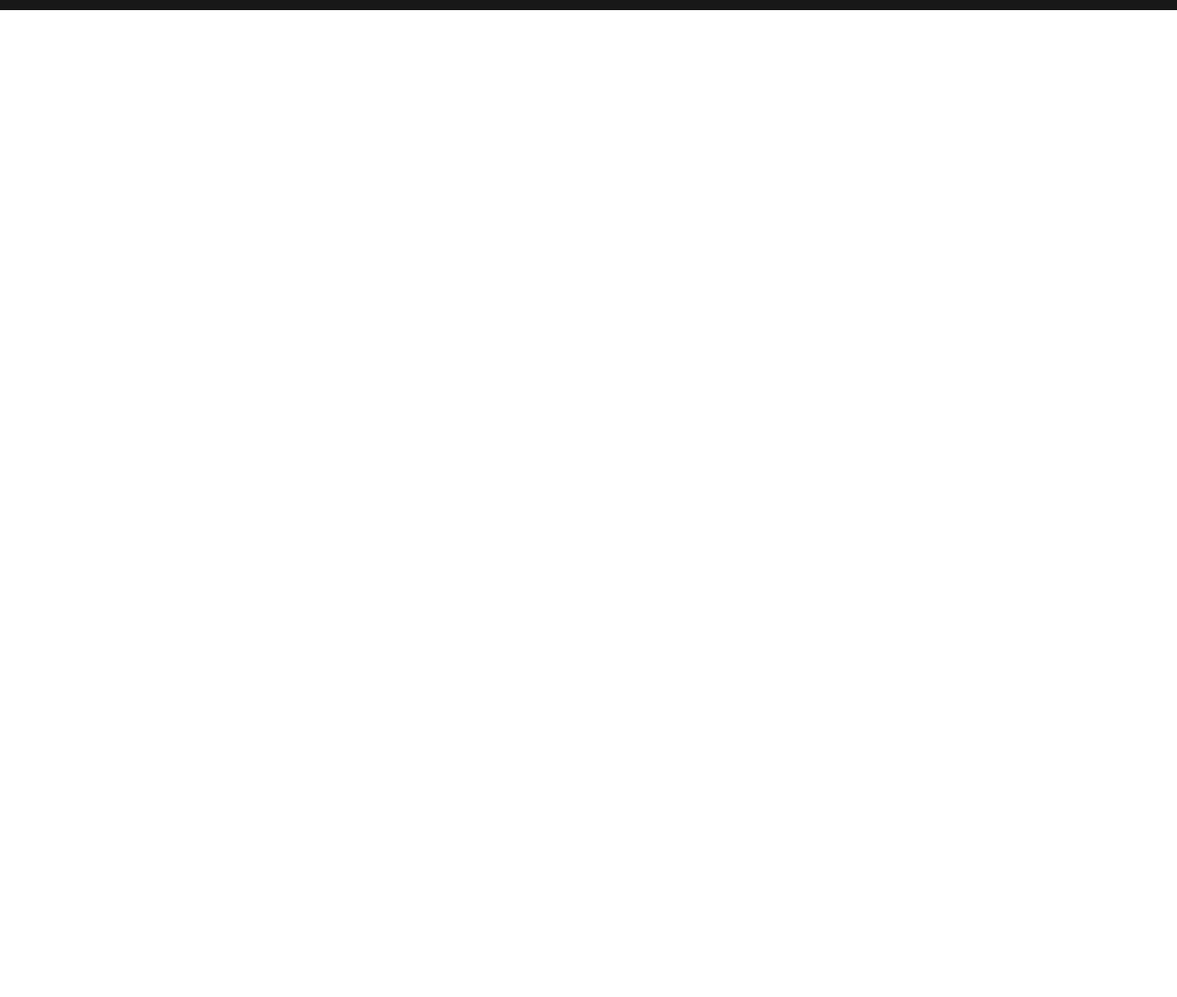
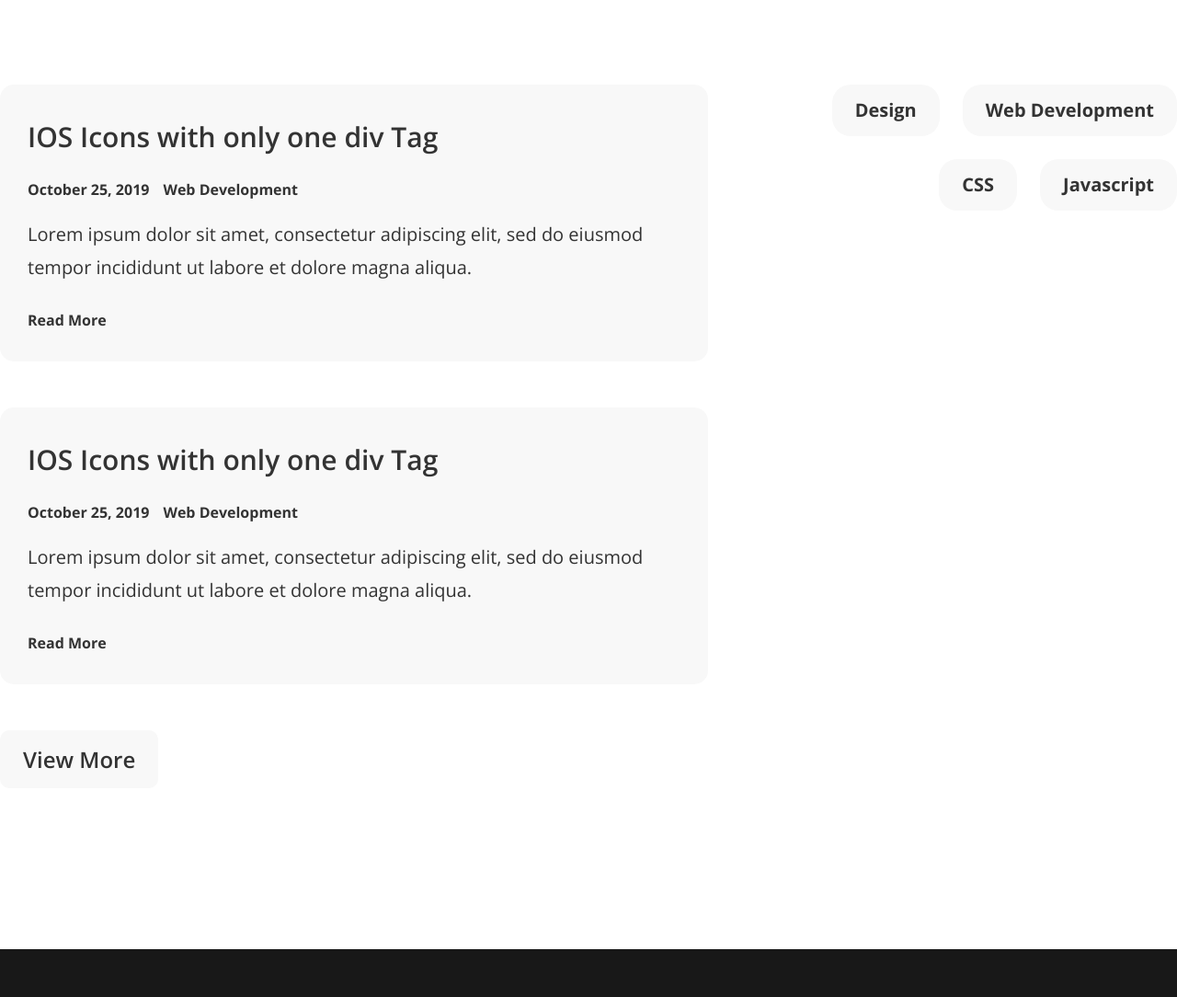
Before and after one commit to shubhsheth/iamshubh, a Gatsby site: page / in a window 1280 px wide. Shown: the part 1966-3050 px from the top of the page at 92% size. Before the commit the page ends 1977 px from the top, so only its background shows below. Built offline with nearby package versions, Linux system fonts and the light colour scheme; Gatsby itself is replaced by a stand-in of ours.

Commit message:
Added Latest Posts Section

```diff
--- /dev/null
+++ b/src/components/posts/posts.css
@@ -0,0 +1,96 @@
+.latest-posts {
+    padding: 175px 0;
+}
+
+.latest-posts .container {
+    display: grid;
+    grid-template-areas: "heading heading"
+                         "posts categories";
+    grid-template-columns: 3fr 1.5fr;
+    column-gap: 125px;
+}
+
+.latest-posts .section-heading {
+    grid-area: heading;
+    margin-bottom: 95px;
+}
+
+.latest-posts .posts {
+    grid-area: posts;
+    display: flex;
+    flex-wrap: wrap;
+    gap: 50px;
+}
+
+.latest-posts .post {
+    background: var(--background-color);
+    padding: 30px;
+    border-radius: 15px;
+    box-shadow: 0px 0px 0px 0px var(--background-color);
+    transition: all 0.3s ease;
+}
+
+.latest-posts .post:hover {
+    box-shadow: 6px 6px 0px 1px var(--secondary-color);
+    transform: translate(-6px, -6px);
+}
+
+.latest-posts .post h3 {
+    margin: 0 0 16px;
+}
+
+.latest-posts .post .metas {
+    display: flex;
+    flex-wrap: wrap;
+    gap: 15px;
+    margin-bottom: 16px;
+    font-size: 16px;
+    font-weight: bold;
+}
+
+.latest-posts .post .excerpt {
+    margin: 0 0 25px;
+}
+
+.latest-posts .post .read-more {
+    font-size: 16px;
+    font-weight: bold;
+}
+
+.latest-posts .view-more {
+    padding: 10px 25px;
+    background: var(--background-color);
+    border-radius: 10px;
+    font-weight: 600;
+    font-size: 24px;
+    transition: all 0.3s ease;
+}
+
+.latest-posts .view-more:hover {
+    background: var(--secondary-color);
+    color: var(--white-color);
+}
+
+
+.latest-posts .categories {
+    grid-area: categories;
+    display: flex;
+    flex-wrap: wrap;
+    justify-content: flex-end;
+    align-content: flex-start;
+    gap: 25px;
+}
+
+.latest-posts .category {
+    padding: 10px 25px;
+    background: var(--background-color);
+    font-weight: bold;
+    border-radius: 20px;
+    box-shadow: 0px 0px 0px 0px var(--background-color);
+    transition: all 0.3s ease;
+}
+
+.latest-posts .category:hover {
+    box-shadow: 4px 4px 0px 1px var(--secondary-color);
+    transform: translate(-4px, -4px);
+}
--- /dev/null
+++ b/src/components/posts/posts.js
@@ -0,0 +1,52 @@
+import React, { useEffect } from "react"
+import {Link} from "gatsby"
+import "./posts.css"
+
+
+const LatestPosts = () => {
+
+    useEffect(() => {
+
+    }, []);
+
+    return (
+        <section className="latest-posts">
+            <div className="container">
+                <h2 className="section-heading">Latest Posts</h2>
+                <div className="posts">
+                    <Link className="post" to="/blog/">
+                        <h3>IOS Icons with only one div Tag</h3>
+                        <div className="metas">
+                            <div className="meta">October 25, 2019</div>
+                            <div className="meta">Web Development</div>
+                        </div>
+                        <p className="excerpt">
+                            Lorem ipsum dolor sit amet, consectetur adipiscing elit, sed do eiusmod tempor incididunt ut labore et dolore magna aliqua.
+                        </p>
+                        <div className="read-more" to="/">Read More</div>
+                    </Link>
+                    <Link className="post" to="/blog/">
+                        <h3>IOS Icons with only one div Tag</h3>
+                        <div className="metas">
+                            <div className="meta">October 25, 2019</div>
+                            <div className="meta">Web Development</div>
+                        </div>
+                        <p className="excerpt">
+                            Lorem ipsum dolor sit amet, consectetur adipiscing elit, sed do eiusmod tempor incididunt ut labore et dolore magna aliqua.
+                        </p>
+                        <div className="read-more" to="/">Read More</div>
+                    </Link>
+                    <Link className="view-more" to="/blog/">View More</Link>
+                </div>
+                <div className="categories">
+                    <Link className="category" to="/">Design</Link>
+                    <Link className="category" to="/">Web Development</Link>
+                    <Link className="category" to="/">CSS</Link>
+                    <Link className="category" to="/">Javascript</Link>
+                </div>
+            </div>
+        </section>
+    )
+}
+
+export default LatestPosts
--- a/src/pages/index.js
+++ b/src/pages/index.js
@@ -5,12 +5,14 @@ import SEO from "../components/seo"
 
 import Hero from "../components/hero/hero"
 import About from "../components/about/about"
+import LatestPosts from "../components/posts/posts"
 
 const IndexPage = () => (
   <Layout>
     <SEO title="Home" />
     <Hero />
     <About />
+    <LatestPosts />
   </Layout>
 )
 
```
